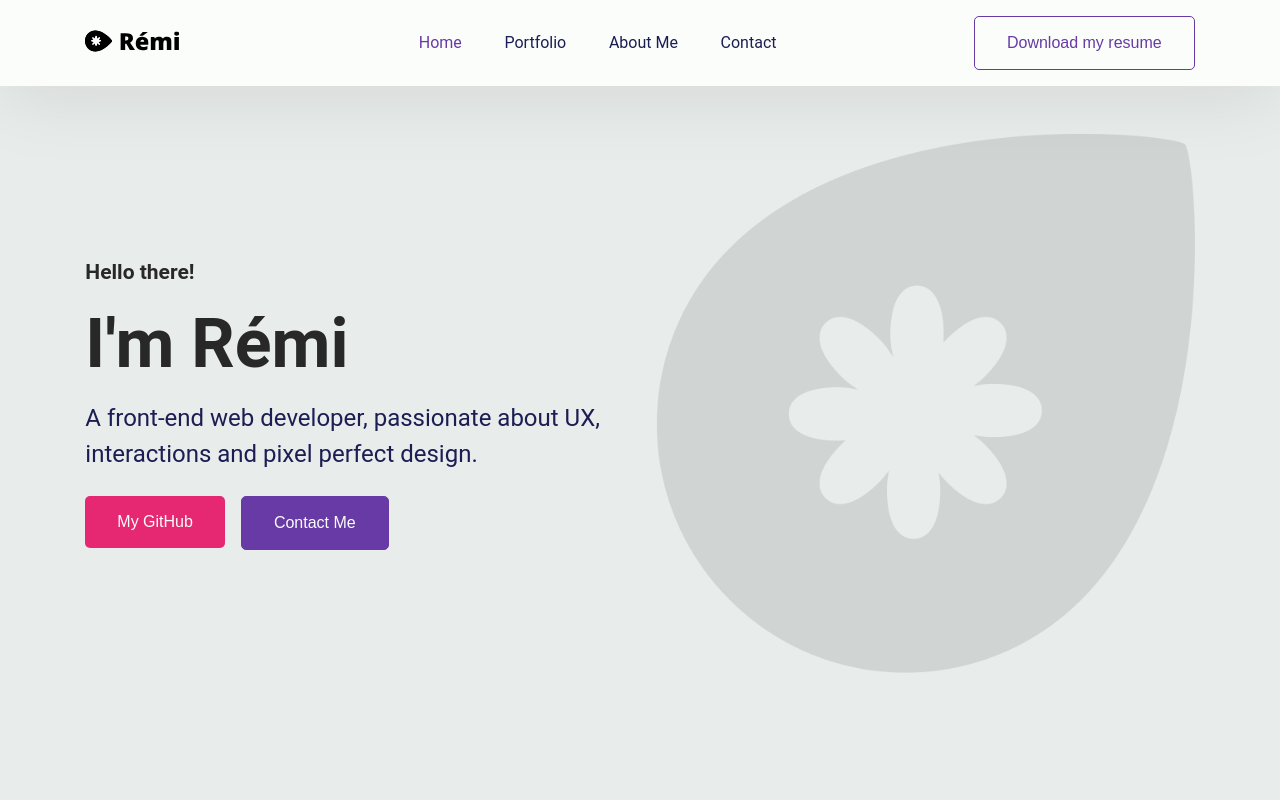
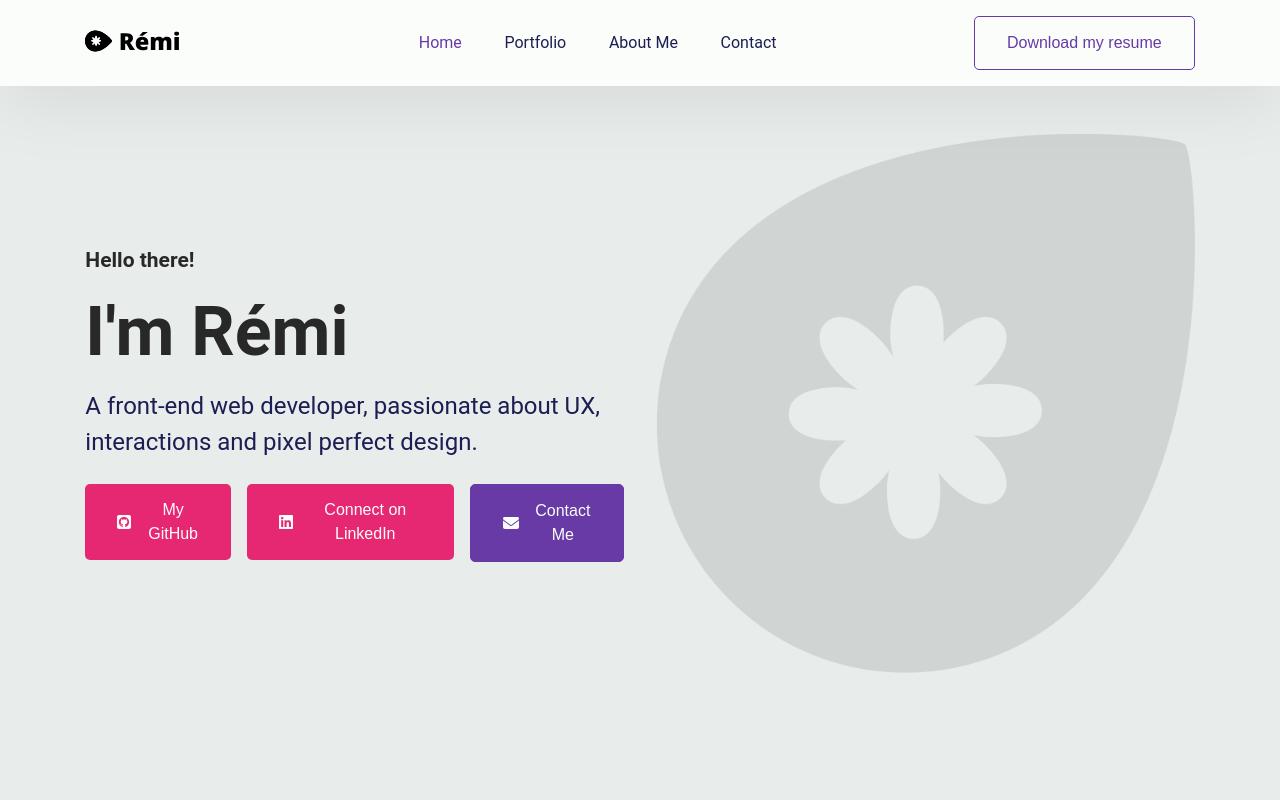
Before and after one commit to remilavigne/portfolio-2024, a React (Create React App) app: page / in a window 1280 px wide. Shown: the top 800 px of the page. Built offline with nearby package versions, Linux system fonts and the light colour scheme.

Commit message:
font awesome icons added to buttons in the hero section

```diff
--- a/src/App.css
+++ b/src/App.css
@@ -70,6 +70,14 @@ a {
   color: var(--primary);
   background-color: var(--white);
 }
+
+.btn-contact {
+  display: flex;
+  justify-content: center;
+  align-items: center;
+  gap: 16px;
+}
+
 .btn-github {
   color: var(--white);
   background-color: var(--github);
--- a/src/Pages/Home/HeroSection.jsx
+++ b/src/Pages/Home/HeroSection.jsx
@@ -1,5 +1,8 @@
 import { Link } from "react-scroll";
-import { FontAwesomeIcon } from "@fortawesome/react-fontawesome";
+
+import { FontAwesomeIcon } from '@fortawesome/react-fontawesome'
+import { faEnvelope } from '@fortawesome/free-solid-svg-icons'
+import { faLinkedin, faSquareGithub } from '@fortawesome/free-brands-svg-icons'
 
 export default function HeroSection() {
   return (
@@ -15,14 +18,24 @@ export default function HeroSection() {
           </p>
         </div>
         <div className="hero--section--cta">
-          <FontAwesomeIcon icon="fa-brands fa-linkedin-in" />
           <a
             href="https://github.com/remilavigne"
             target="_blank"
             rel="noopener noreferrer"
            >
             <button className="btn btn-github">
+              <FontAwesomeIcon icon={faSquareGithub} />
               My GitHub
+            </button>
+          </a>
+          <a
+            href="www.linkedin.com/in/rémi-lavigne-68753898"
+            target="_blank"
+            rel="noopener noreferrer"
+           >
+            <button className="btn btn-github">
+              <FontAwesomeIcon icon={faLinkedin} />
+              Connect on LinkedIn
             </button>
           </a>
           <Link
@@ -34,7 +47,9 @@ export default function HeroSection() {
                 to="Contact"
                 className="text-md"
               >
-                <button className="btn btn-primary">Contact Me</button>
+                <button className="btn btn-primary btn-contact">
+                  <FontAwesomeIcon icon={faEnvelope} />
+                  Contact Me</button>
               </Link>
         </div>
       </div>
--- a/src/Pages/Home/Homescreen/index.jsx
+++ b/src/Pages/Home/Homescreen/index.jsx
@@ -7,6 +7,8 @@ import MyPortfolio from "../MyPortfolio";
 import MySkills from "../MySkills"
 import LastWord from "../LastWord"
 import MyPhilosophy from "../MyPhilosophy"
+
+
 
 
 export default function Home() {
```
